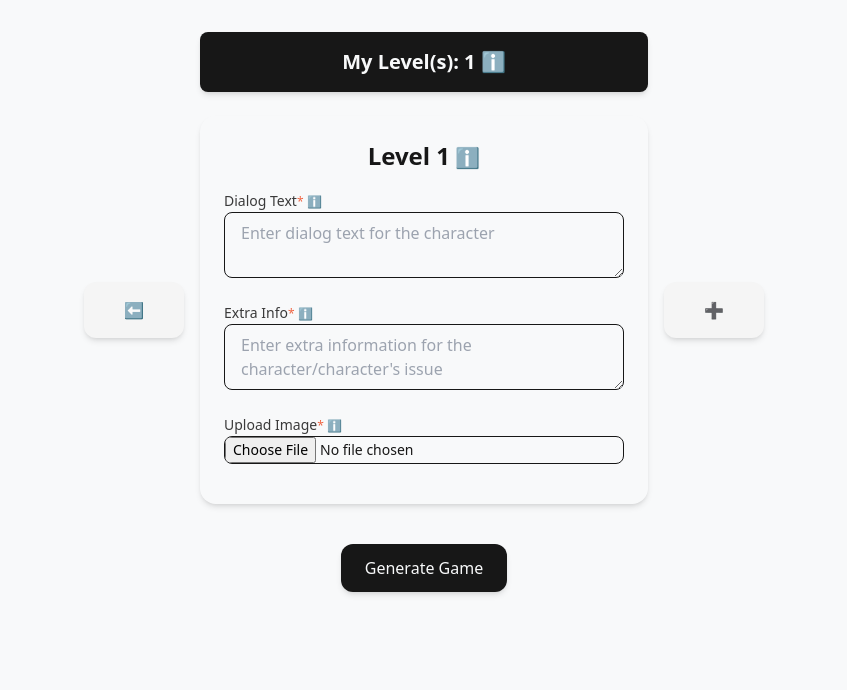
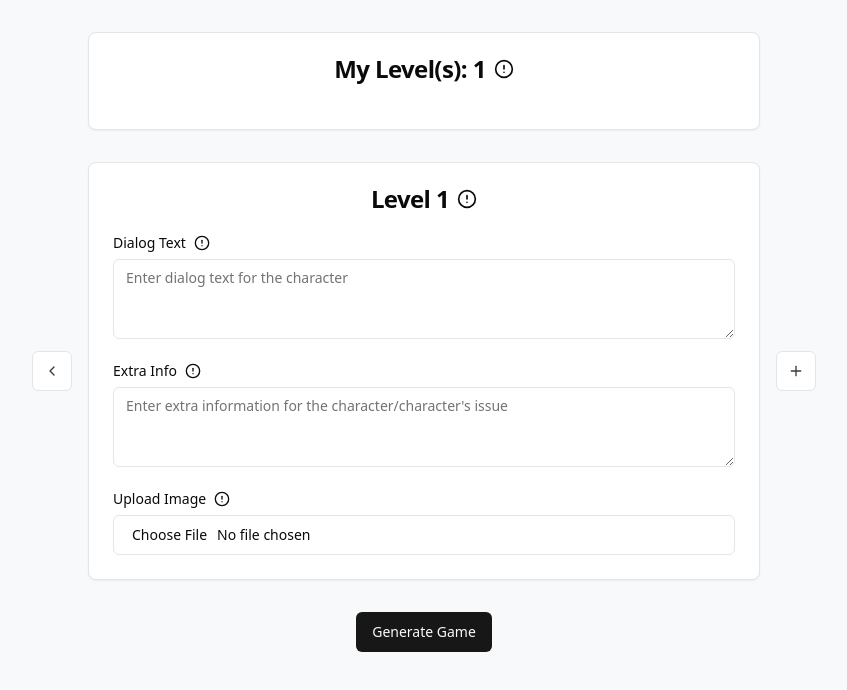
Before and after one commit to EyadTamer999/Bachelor, a Next.js app in the folder instructor-portal/: page /diagnose in a window 1280 px wide. Shown: the top 690 px of the page, without its empty margins (216-1063 px from the left). Built offline with nearby package versions, Linux system fonts and the light colour scheme; no server answers.

Commit message:
refactor: updated the UI for the portal diagnose game

```diff
--- a/instructor-portal/src/app/diagnose/page.tsx
+++ b/instructor-portal/src/app/diagnose/page.tsx
@@ -5,6 +5,23 @@ import { generateDiagnoseGame, uploadImage } from "@/utils/fetchApi"; // Make su
 import Marker from "react-image-marker";
 import Tooltip from "@/app/shared/ToolTip";
 import GameId from "@/app/shared/GameId";
+
+import { Button } from "@/components/ui/button";
+import { Card, CardContent, CardHeader, CardTitle } from "@/components/ui/card";
+import { Textarea } from "@/components/ui/textarea";
+import { Label } from "@/components/ui/label";
+import { Input } from "@/components/ui/input";
+import {
+  AlertCircle,
+  ChevronLeft,
+  ChevronRight,
+  Plus,
+  RefreshCw,
+  Trash2,
+  Undo,
+} from "lucide-react";
+import { Alert, AlertDescription } from "@/components/ui/alert";
+import { Slider } from "@/components/ui/slider";
 
 export default function DiagnoseCreator() {
   const [currentLevel, setCurrentLevel] = useState(1);
@@ -340,116 +357,106 @@ export default function DiagnoseCreator() {
   };
 
   return (
-    <div className="flex flex-col items-center bg-neutral-white min-h-screen px-4 py-8 lg:px-16">
-      <div className="mb-6 w-full max-w-md text-center space-y-2">
-        <Tooltip
-          content="The Level(s) you have created for the game."
-          position="bottom"
+    <div className="container mx-auto px-4 py-8 space-y-8">
+      <Card className="w-full max-w-2xl mx-auto">
+        <CardHeader>
+          <CardTitle className="flex items-center justify-center space-x-2">
+            <span>My Level(s): {levels.length}</span>
+            <Tooltip content="The Level(s) you have created for the game.">
+              <AlertCircle className="h-5 w-5" />
+            </Tooltip>
+          </CardTitle>
+        </CardHeader>
+        <CardContent>
+          {warning && (
+            <Alert variant="destructive" className="mb-4">
+              <AlertDescription>{warning}</AlertDescription>
+            </Alert>
+          )}
+          {success && (
+            <Alert variant="default" className="mb-4">
+              <AlertDescription>
+                {success} <br />
+                <GameId gameId={gameId} gameLink={`/diagnose/${gameId}`} />
+              </AlertDescription>
+            </Alert>
+          )}
+        </CardContent>
+      </Card>
+
+      <div className="flex items-center justify-center space-x-4">
+        <Tooltip content="Go to previous level">
+          <Button
+            variant="outline"
+            size="icon"
+            onClick={handleDecrementLevel}
+            aria-label="Decrement Level"
           >
-          <h2 className="bg-primary text-neutral-white px-5 py-3 rounded-lg shadow-md text-lg font-semibold md:text-xl lg:px-8 lg:py-4 ">
-            My Level(s): {levels.length > 0 ? levels.length : 1}
-            {"  ℹ️"}
-          </h2>
+            <ChevronLeft className="h-4 w-4" />
+          </Button>
         </Tooltip>
 
-        {warning && (
-          <div className="text-error font-medium text-center bg-error-light p-3 rounded-lg">
-            {warning}
-          </div>
-        )}
-
-        {success && (
-          <div className="text-accent-green font-medium text-center bg-accent-green-light p-3 rounded-lg">
-            {success} <br />
-            <GameId gameId={gameId} gameLink={`/diagnose/${gameId}`} />
-          </div>
-        )}
-      </div>
-
-      <div className="flex items-center w-full justify-center space-x-4">
-        <Tooltip content="Go to previous level" position="bottom">
-          <button
-            onClick={handleDecrementLevel}
-            className="bg-secondary hover:bg-accent-green text-neutral-white px-3 py-3 rounded-xl shadow-md focus:ring focus:ring-secondary-light transition-transform md:px-10 md:py-4"
-            aria-label="Decrement Level"
-          >
-            ⬅️
-          </button>
+        <Card className="w-full max-w-2xl">
+          <CardHeader>
+            <CardTitle className="flex items-center justify-center space-x-2">
+              <span>Level {currentLevel}</span>
+              <Tooltip content="The current level you are working on">
+                <AlertCircle className="h-5 w-5" />
               </Tooltip>
-
-        <div className="bg-neutral-light rounded-2xl p-6 w-full max-w-md shadow-md">
-          <div className="mb-4">
-            <Tooltip
-              content="The current level you are working on"
-              position="top"
-            >
-              <h3 className="text-center text-primary font-semibold text-xl md:text-2xl">
-                Level {currentLevel}
-                <span className="text-lg md:text-xl">{"  ℹ️"}</span>
-              </h3>
+            </CardTitle>
+          </CardHeader>
+          <CardContent className="space-y-6">
+            <div className="space-y-2">
+              <Label htmlFor="dialog" className="flex items-center space-x-2">
+                <span>Dialog Text</span>
+                <Tooltip content="The dialog text for the character in the level">
+                  <AlertCircle className="h-4 w-4" />
                 </Tooltip>
-          </div>
-
-          <div className="mb-4">
-            <Tooltip
-              content="The dialog text for the character in the level"
-              position="top"
-            >
-              <label className="text-sm font-medium text-neutral-dark">
-                Dialog Text
-                <span className="text-xs text-error">*</span>
-                <span className="text-xs text-neutral-dark">{"  ℹ️"}</span>
-              </label>
-            </Tooltip>
-            <textarea
+              </Label>
+              <Textarea
+                id="dialog"
                 placeholder="Enter dialog text for the character"
-              className="resize-y w-full px-4 py-2 border border-primary rounded-lg bg-neutral-white text-primary focus:outline-none focus:ring focus:ring-primary-light"
                 value={
                   levels.find((level) => level.level === currentLevel)?.data
-                  ?.dialog || ""
+                    .dialog || ""
                 }
                 onChange={(e) => handleChange("dialog", e.target.value)}
               />
             </div>
 
-          <div className="mb-4">
-            <Tooltip
-              content="Extra information for the character or the level"
-              position="top"
+            <div className="space-y-2">
+              <Label
+                htmlFor="extraInfo"
+                className="flex items-center space-x-2"
               >
-              <label className="text-sm font-medium text-neutral-dark">
-                Extra Info
-                <span className="text-xs text-error">*</span>
-                <span className="text-xs text-neutral-dark">{"  ℹ️"}</span>
-              </label>
+                <span>Extra Info</span>
+                <Tooltip content="Extra information for the character or the level">
+                  <AlertCircle className="h-4 w-4" />
                 </Tooltip>
-            <textarea
+              </Label>
+              <Textarea
+                id="extraInfo"
                 placeholder="Enter extra information for the character/character's issue"
-              className="resize-y w-full px-4 py-2 border border-primary rounded-lg bg-neutral-white text-primary focus:outline-none focus:ring focus:ring-primary-light"
                 value={
                   levels.find((level) => level.level === currentLevel)?.data
-                  ?.extraInfo || ""
+                    .extraInfo || ""
                 }
                 onChange={(e) => handleChange("extraInfo", e.target.value)}
               />
             </div>
 
-          <div className="mb-4">
-            <Tooltip
-              content="Upload an image that you will base on the answers, if using an iPhone please upload image from files or using camera"
-              position="top"
-            >
-              <label className="text-sm font-medium text-neutral-dark">
-                Upload Image
-                <span className="text-xs text-error">*</span>
-                <span className="text-xs text-neutral-dark">{"  ℹ️"}</span>
-              </label>
+            <div className="space-y-2">
+              <Label htmlFor="image" className="flex items-center space-x-2">
+                <span>Upload Image</span>
+                <Tooltip content="Upload an image that you will base on the answers, if using an iPhone please upload image from files or using camera">
+                  <AlertCircle className="h-4 w-4" />
                 </Tooltip>
-            <input
+              </Label>
+              <Input
+                id="image"
                 type="file"
                 accept="image/*"
                 onChange={handleSetImage}
-              className="block w-full text-sm text-primary border border-primary rounded-lg bg-neutral-white focus:outline-none focus:ring focus:ring-primary-light"
               />
             </div>
 
@@ -470,13 +477,13 @@ export default function DiagnoseCreator() {
                   >
                     <Marker
                       markers={
-                      levels.find((level) => level.level === currentLevel)?.data
-                        ?.img?.markers || []
+                        levels.find((level) => level.level === currentLevel)
+                          ?.data?.img?.markers || []
                       }
                       onAddMarker={handleAddMarker}
                       src={
-                      levels.find((level) => level.level === currentLevel)?.data
-                        ?.img?.src || ""
+                        levels.find((level) => level.level === currentLevel)
+                          ?.data?.img?.src || ""
                       }
                       markerComponent={(marker: any) => (
                         <div
@@ -510,89 +517,78 @@ export default function DiagnoseCreator() {
                   </div>
 
                   {/* Margin Slider */}
-                <div className="flex items-center justify-center space-x-4 mt-4">
-                  <Tooltip
-                    content="Adjust the marker size as the border limits of the correct answer"
-                    position="top"
+                  <div className="space-y-2 mt-3">
+                    <Label
+                      htmlFor="markerSize"
+                      className="flex items-center space-x-2"
                     >
-                    <label className="text-sm font-medium text-neutral-dark">
-                      Marker Margin
-                      <span className="text-xs text-neutral-dark">
-                        {"  ℹ️"}
-                      </span>
-                    </label>
+                      <span>Marker Margin</span>
+                      <Tooltip content="Adjust the marker size as the border limits of the correct answer">
+                        <AlertCircle className="h-4 w-4" />
                       </Tooltip>
-                  <input
-                    type="range"
+                    </Label>
+                    <Slider
+                      id="markerSize"
                       min={20}
                       max={50}
-                    value={marginSize}
-                    onChange={(e) => setMarginSize(+e.target.value)}
-                    className="w-40"
+                      step={1}
+                      value={[marginSize]}
+                      onValueChange={(value: any) => setMarginSize(value[0])}
                     />
-                  <span>{marginSize}</span>
-                </div>
+                    <span className="text-sm text-muted-foreground">
+                      {marginSize}
+                    </span>
                   </div>
 
                   {/* Buttons */}
                   <div className="flex justify-center space-x-4">
-                <button
-                  onClick={deleteImage}
-                  className="bg-primary hover:bg-accent-green text-neutral-white px-6 py-3 rounded-xl shadow-md focus:ring focus:ring-primary-light"
-                >
-                  Delete Image
-                </button>
-
-                <button
-                  onClick={() => handleResetMarkers()}
-                  className="bg-primary hover:bg-accent-green text-neutral-white px-6 py-3 rounded-xl shadow-md focus:ring focus:ring-primary-light"
-                >
-                  Reset Markers
-                </button>
-
-                <button
-                  onClick={() => handleUndoMarker()}
-                  className="bg-primary hover:bg-accent-green text-neutral-white px-6 py-3 rounded-xl shadow-md focus:ring focus:ring-primary-light"
-                >
-                  Undo Marker
-                </button>
+                    <Button variant="destructive" onClick={deleteImage}>
+                      <Trash2 className="mr-2 h-4 w-4" /> Delete Image
+                    </Button>
+                    <Button variant="secondary" onClick={handleResetMarkers}>
+                      <RefreshCw className="mr-2 h-4 w-4" /> Reset Markers
+                    </Button>
+                    <Button variant="secondary" onClick={handleUndoMarker}>
+                      <Undo className="mr-2 h-4 w-4" /> Undo Marker
+                    </Button>
+                  </div>
                 </div>
               </div>
             )}
 
             {currentLevel !== 1 && (
               <div className="flex justify-center">
-              <button
-                onClick={deleteLevel}
-                className="bg-error hover:bg-error-dark text-neutral-white px-6 py-3 rounded-xl shadow-md focus:ring focus:ring-error-light transition-transform"
-              >
+                <Button variant="destructive" onClick={deleteLevel}>
                   Delete Level
-              </button>
+                </Button>
               </div>
             )}
-        </div>
+          </CardContent>
+        </Card>
 
-        <Tooltip content="Go to next level" position="bottom">
-          <button
+        <Tooltip content="Go to next level">
+          <Button
+            variant="outline"
+            size="icon"
             onClick={handleIncrementLevel}
-            className="bg-secondary hover:bg-accent-green text-neutral-white px-3 py-3 rounded-xl shadow-md focus:ring focus:ring-secondary-light transition-transform md:px-10 md:py-4"
             aria-label={
               currentLevel === levels.length ? "Add Level" : "Increment Level"
             }
           >
-            {currentLevel === levels.length ? "➕" : "➡️"}
-          </button>
+            {currentLevel === levels.length ? (
+              <Plus className="h-4 w-4" />
+            ) : (
+              <ChevronRight className="h-4 w-4" />
+            )}
+          </Button>
         </Tooltip>
       </div>
 
-      <button
-        onClick={handleGenerateGame}
-        className="bg-primary hover:bg-accent-green text-neutral-white px-6 py-3 rounded-xl shadow-md focus:ring focus:ring-primary-light mt-10"
-        aria-label="Generate Game"
-        disabled={loading}
-      >
+      <div className="flex justify-center">
+        <Button onClick={handleGenerateGame} disabled={loading}>
           {loading ? "Generating..." : "Generate Game"}
-      </button>
+        </Button>
+      </div>
     </div>
   );
 }
```
Lines whose indentation alone changed are shown as unchanged.
